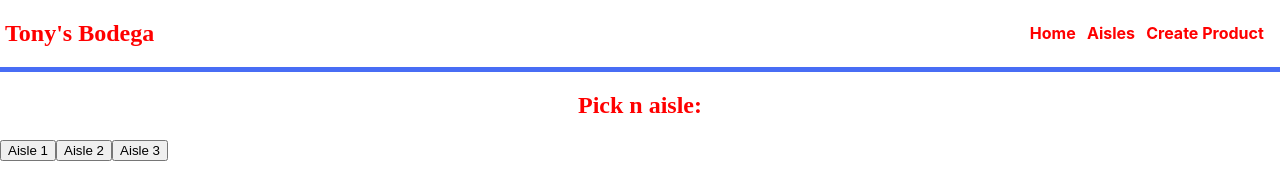
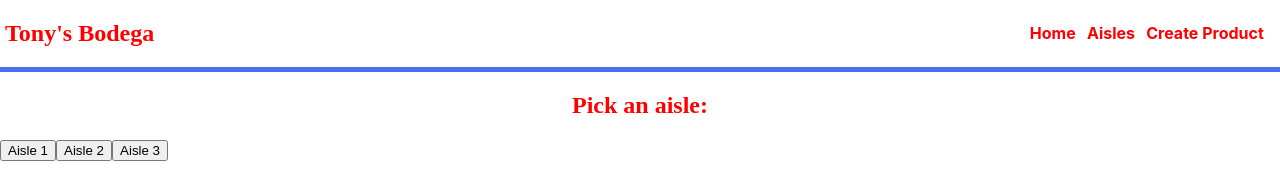
Before and after one commit to pancholo35/Tonys-Bodega, a React (Create React App) app in the folder client/: page /aisle in a window 1280 px wide. Shown: the top 182 px of the page. Built offline with nearby package versions, Linux system fonts and the light colour scheme.

Commit message:
presentations over weekend time

```diff
--- a/client/src/pages/Aisle.js
+++ b/client/src/pages/Aisle.js
@@ -14,7 +14,7 @@ const Aisles = (props) => {
 
   return (
     <div className="aisles">
-      <h2 className="heading">Pick n aisle:</h2>
+      <h2 className="heading">Pick an aisle:</h2>
       <button type="button" onClick={() => getAisle(1)}>
         Aisle 1
       </button>
--- a/client/src/pages/Shelf.js
+++ b/client/src/pages/Shelf.js
@@ -51,7 +51,7 @@ const Shelf = (props) => {
         {props.aisle_data &&
           props.aisle_data.shelves.map((shelf) => (
             <button key={shelf.shelf_number} onClick={() => handleClick(shelf)}>
-              {shelf.shelf_number}
+              Shelf #{shelf.shelf_number}
             </button>
           ))}
       </h1>
```
